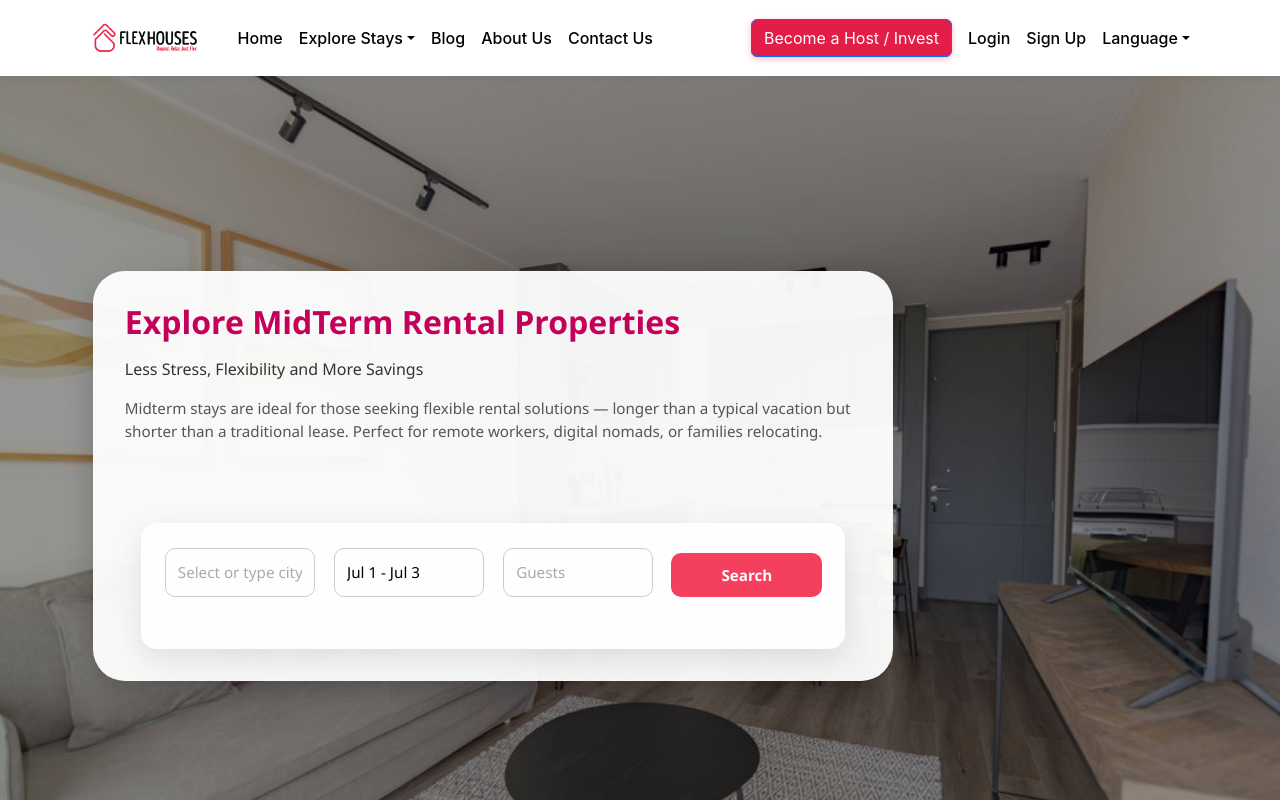
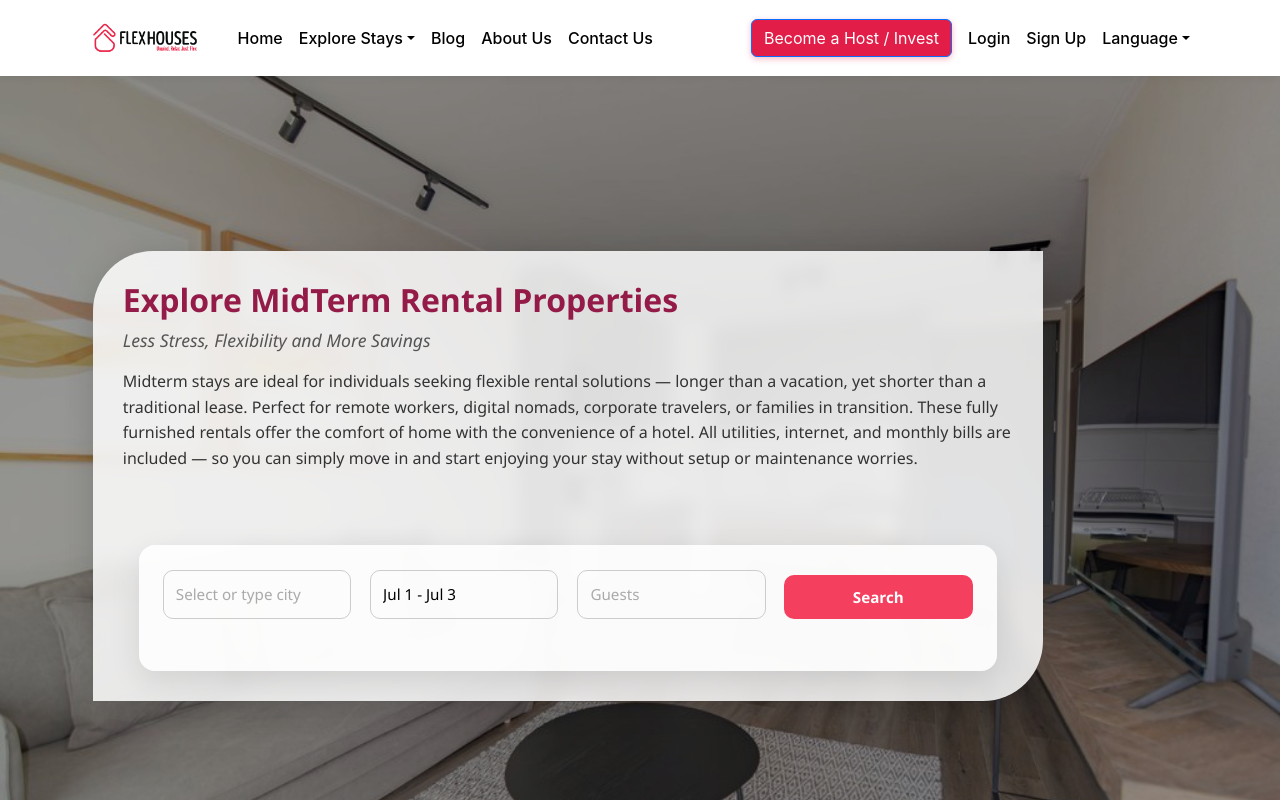
Before and after one commit to ahmed666916/flexvivienda-server, a React (Create React App) app: page /midStay in a window 1280 px wide. Shown: the top 800 px of the page. Built offline with nearby package versions, Linux system fonts and the light colour scheme.

Commit message:
updated midstay component

```diff
--- a/src/components/midstay/hero/MidTermHero/StyledHero.css
+++ b/src/components/midstay/hero/MidTermHero/StyledHero.css
@@ -1,5 +1,3 @@
-/* src/components/StyledHero/StyledHero.css */
-
 .styled-hero {
   position: relative;
   width: 100%;
@@ -8,52 +6,69 @@
   background-position: center;
   display: flex;
   align-items: center;
-  padding: 0 2rem;
+  justify-content: flex-start;
+  padding: 2rem;
+  overflow: hidden;
 }
 
 .styled-overlay {
   position: absolute;
   top: 0;
   left: 0;
+  height: 100%;
   width: 100%;
-  height: 100%;
-  background: rgba(0, 0, 0, 0.2);
-  z-index: 1;
+  background-color: rgba(0, 0, 0, 0.4);
+  z-index: 0;
 }
 
 .hero-card {
-  position: relative;
-  z-index: 2;
-  background: rgba(255, 255, 255, 0.95);
-  border-radius: 2rem;
-  padding: 2rem;
-  max-width: 800px;
+  background-color: rgba(255, 255, 255, 0.85);
+  backdrop-filter: blur(8px); /* soft blur effect behind */
+  -webkit-backdrop-filter: blur(8px); /* Safari support */
+  padding: 30px;
+  max-width: 950px;
+  width: 100%;
   margin-left: 5%;
-  display: flex;
-  flex-direction: column;
-  gap: 1rem;
-  box-shadow: 0 10px 30px rgba(0, 0, 0, 0.2);
+  border-radius: 60px 0 60px 0;
+  box-shadow: 0 6px 30px rgba(0, 0, 0, 0.15); /* softer but visible shadow */
+  color: #333;
 }
+
+
+.search-bar-wrapper {
+  margin-top: 25px;
+  width: 100%;
+}
+
 
 .hero-card h1 {
   font-size: 2rem;
+  color: #941b47;
   font-weight: 700;
-  color: #c4005a;
-  margin: 0;
+  margin-bottom: 0.5rem;
 }
 
-.hero-card p {
-  font-size: 1rem;
-  color: #333;
-  margin: 0;
-  line-height: 1.5;
+.hero-card .subheading {
+  font-style: italic;
+  color: #555;
+  margin-bottom: 1rem;
 }
 
 .hero-card .description {
-  font-size: 0.95rem;
-  color: #555;
+  font-size: 1rem;
+  color: #333;
+  line-height: 1.6;
+  margin-bottom: 1.5rem;
 }
 
 .search-bar-wrapper {
-  margin-top: 1rem;
+  display: flex;
+  justify-content: flex-start;
+  flex-wrap: wrap;
+  gap: 0.5rem;
 }
+
+.search-bar-wrapper .search-bar {
+  width: 100%;
+  max-width: 100%;
+}
--- a/src/components/midstay/hero/MidTermHero/StyledHero.js
+++ b/src/components/midstay/hero/MidTermHero/StyledHero.js
@@ -1,4 +1,4 @@
-// src/components/StyledHero/StyledHero.js
+// src/components/midstay/hero/MidTermHero/StyledHero.js
 import React, { useEffect, useState } from 'react';
 import './StyledHero.css';
 import SearchBar from '../../../SearchBar/SearchBar';
@@ -28,11 +28,12 @@ const StyledHero = ({ heading, subheading }) => {
       <div className="styled-overlay"></div>
       <div className="hero-card">
         <h1>{heading}</h1>
-        <p>{subheading}</p>
+        <p className="subheading">{subheading}</p>
         <p className="description">
-          Midterm stays are ideal for those seeking flexible rental solutions — longer
-          than a typical vacation but shorter than a traditional lease. Perfect for
-          remote workers, digital nomads, or families relocating.
+          Midterm stays are ideal for individuals seeking flexible rental solutions — longer than a vacation, yet shorter than a traditional lease.
+          Perfect for remote workers, digital nomads, corporate travelers, or families in transition. These fully furnished rentals offer the comfort
+          of home with the convenience of a hotel. All utilities, internet, and monthly bills are included — so you can simply move in and start enjoying
+          your stay without setup or maintenance worries.
         </p>
         <div className="search-bar-wrapper">
           <SearchBar />
```
